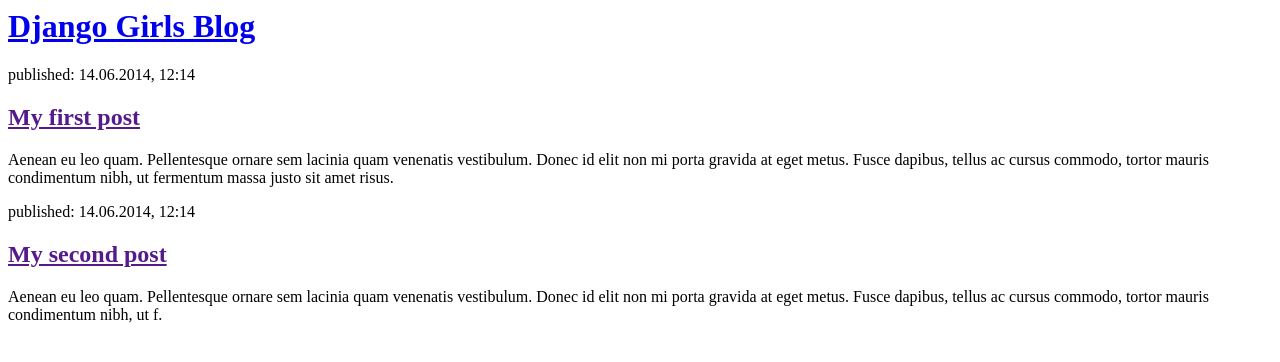
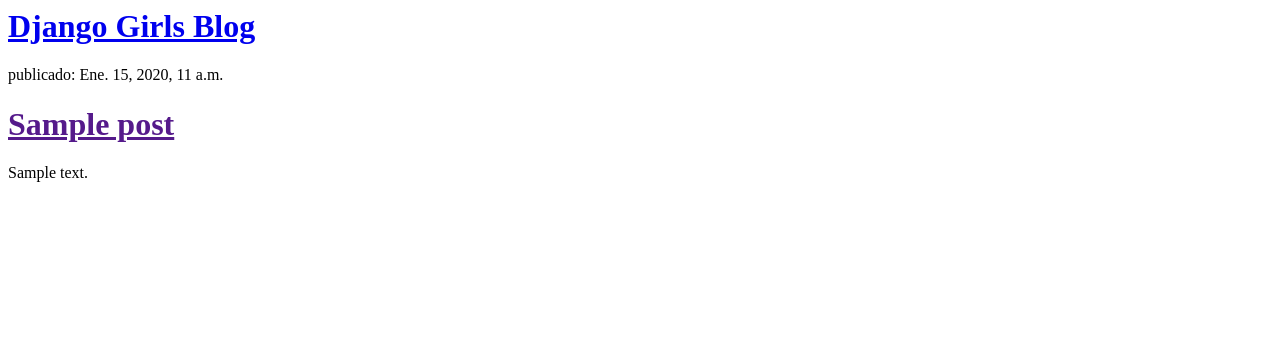
Before and after one commit to chicainoportuna/my-first-blog-with-django, a Django app: template blog/templates/blog/post_list.html in a window 1280 px wide. Shown: the top 362 px of the page. Run offline with Django 3.2, Linux system fonts and the light colour scheme; the template is opened without the code that fills it: values that come from a table or form of the project are taken from there, others are empty; tables that the repository leaves empty hold one stand-in row (values such as "Sample post").

Commit message:
Modified templates to show post from BBDD

```diff
--- a/blog/templates/blog/post_list.html
+++ b/blog/templates/blog/post_list.html
@@ -8,21 +8,20 @@
     <div>
         <h1><a href="/">Django Girls Blog</a></h1>
     </div>
-
     <div>
-        <p>published: 14.06.2014, 12:14</p>
-        <h2><a href="">My first post</a></h2>
-        <p>Aenean eu leo quam. Pellentesque ornare sem lacinia quam venenatis vestibulum. Donec id elit non mi porta
-            gravida at eget metus. Fusce dapibus, tellus ac cursus commodo, tortor mauris condimentum nibh, ut
-            fermentum massa justo sit amet risus.</p>
+       {% for post in posts %}
+      <div><p> publicado: {{ post.published_date }} </p
+        ><h1><a href = "" >{{ post.title }} </a>
+        </h1 ><p>{{ post.text|linebreaksbr }} </p
+            ></div>{% endfor %}
     </div>
 
-    <div>
+    <!-- <div>
         <p>published: 14.06.2014, 12:14</p>
         <h2><a href="">My second post</a></h2>
         <p>Aenean eu leo quam. Pellentesque ornare sem lacinia quam venenatis vestibulum. Donec id elit non mi porta
             gravida at eget metus. Fusce dapibus, tellus ac cursus commodo, tortor mauris condimentum nibh, ut f.</p>
-    </div>
+    </div> -->
 </body>
 
 </html>
--- a/blog/views.py
+++ b/blog/views.py
@@ -1,3 +1,7 @@
 from django.shortcuts import render
+from django.utils import timezone
+from .models import Post
+
 def post_list(request):
-    return render(request, 'blog/post_list.html', {})
+    posts = Post.objects.filter(published_date__lte=timezone.now()).order_by('published_date')
+    return render(request, 'blog/post_list.html', {'posts': posts})
```
